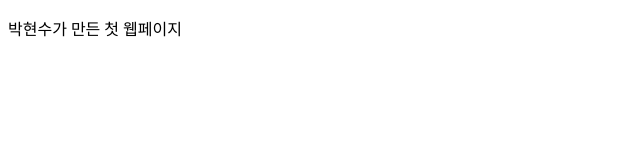
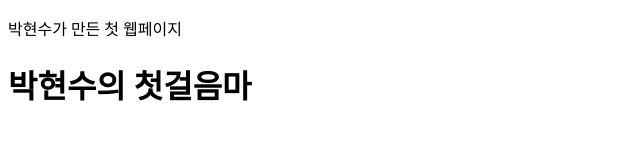
Before and after one commit to imyeonsoo/second, a plain HTML site: page index.html in a window 1280 px wide. Shown: the whole page, without its empty margins (0-640 px from the left). Drawn offline with Linux system fonts and the light colour scheme.

Commit message:
add new sentence

```diff
--- a/index.html
+++ b/index.html
@@ -8,5 +8,7 @@
 </head>
 <body>
     <p>박현수가 만든 첫 웹페이지</p>
+    <h1 class="title">박현수의 첫걸음마</h1>
+
 </body>
 </html>
```
